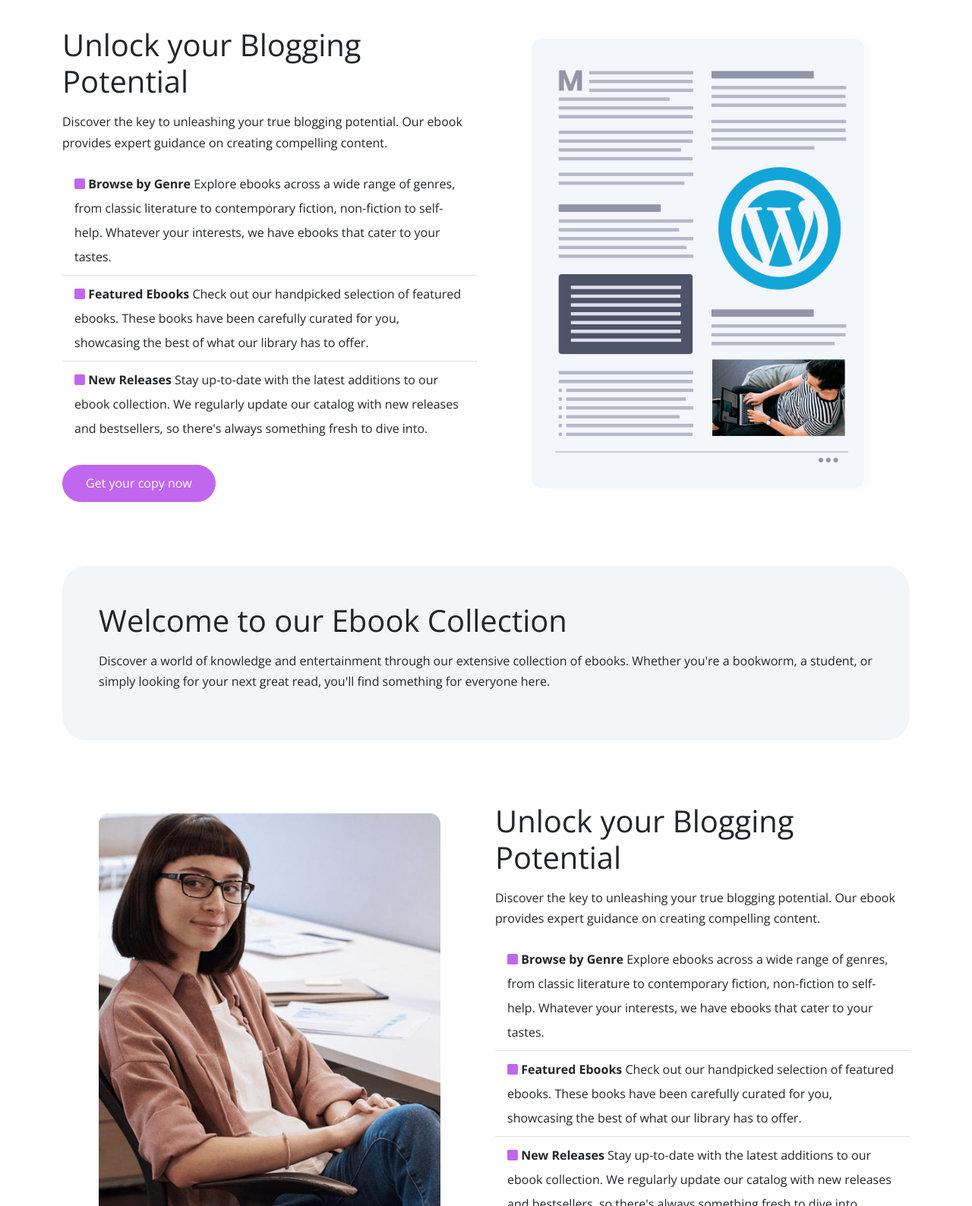
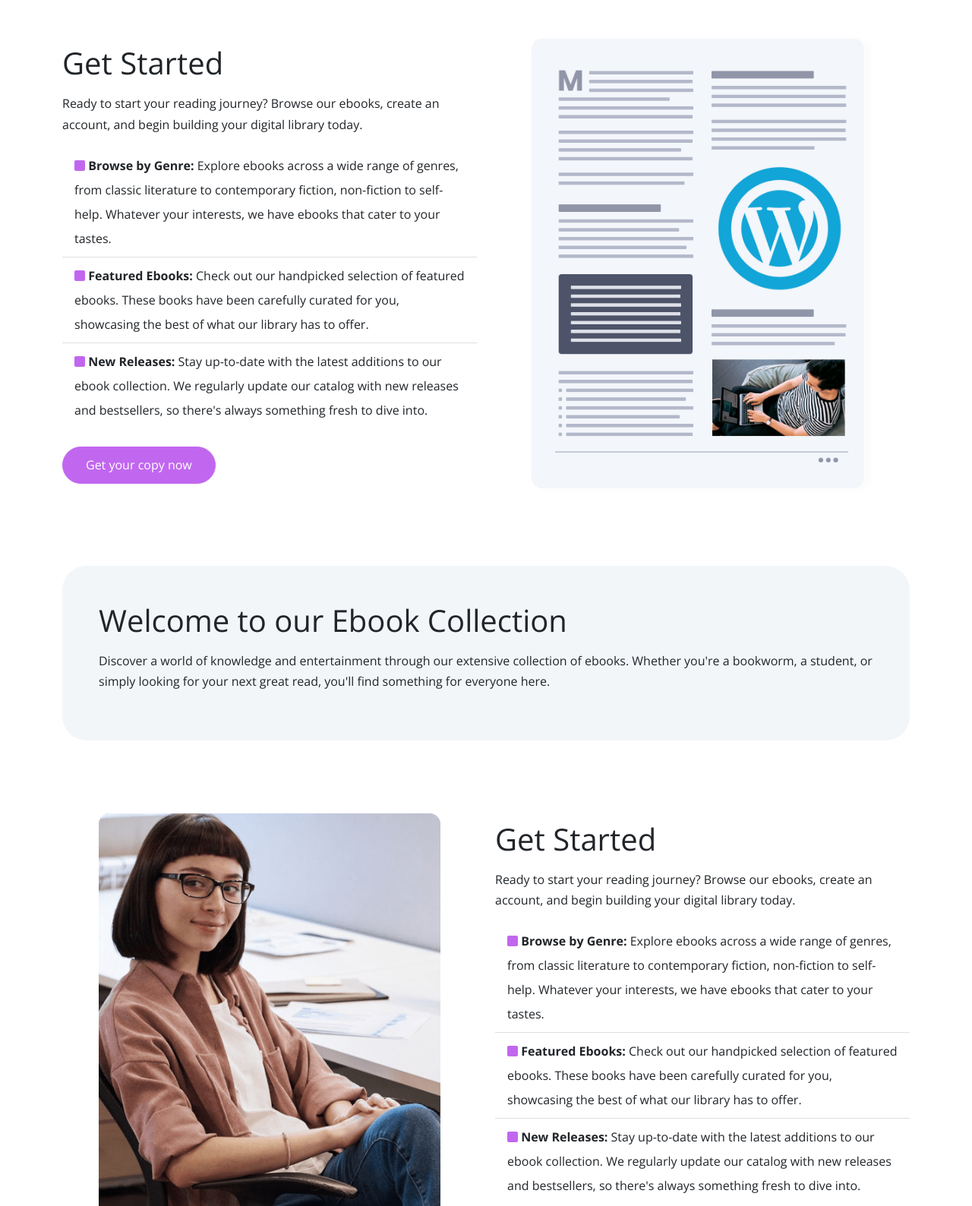
Before and after one commit to DianaTurloaica/Ebook-Website, a website: page index.html in a window 1280 px wide. Shown: the part 1300-2888 px from the top of the page at 76% size. Drawn offline with nearby package versions, Linux system fonts and the light colour scheme; files that its build step writes are made by us from their sources.

Commit message:
index.html

```diff
--- a/index.html
+++ b/index.html
@@ -139,21 +139,21 @@
     <div class="row">
       <div class="col-lg-6">
         <div class="text-container d-flex flex-column justify-content-center h-100">
-          <h2 class="display-6">Unlock your Blogging Potential</h2>
-          <p>Discover the key to unleashing your true blogging potential. Our ebook provides expert guidance on creating compelling content.</p>
+          <h2 class="display-6">Get Started</h2>
+          <p>Ready to start your reading journey? Browse our ebooks, create an account, and begin building your digital library today.</p>
           <ul class="list-group list-group-flush lh-lg">
             <li class="list-group-item">
             <i class="fas fa-square text-primary"></i>
-            <strong>Browse by Genre</strong> Explore ebooks across a wide range of genres, from classic literature to contemporary fiction, non-fiction to self-help. Whatever your interests, we have ebooks that cater to your tastes.
+            <strong>Browse by Genre:</strong> Explore ebooks across a wide range of genres, from classic literature to contemporary fiction, non-fiction to self-help. Whatever your interests, we have ebooks that cater to your tastes.
 
             </li>
             <li class="list-group-item">
               <i class="fas fa-square text-primary"></i>
-              <strong>Featured Ebooks</strong> Check out our handpicked selection of featured ebooks. These books have been carefully curated for you, showcasing the best of what our library has to offer.
+              <strong>Featured Ebooks:</strong> Check out our handpicked selection of featured ebooks. These books have been carefully curated for you, showcasing the best of what our library has to offer.
               </li>
               <li class="list-group-item">
                 <i class="fas fa-square text-primary"></i>
-                <strong>New Releases</strong> Stay up-to-date with the latest additions to our ebook collection. We regularly update our catalog with new releases and bestsellers, so there's always something fresh to dive into.
+                <strong>New Releases:</strong> Stay up-to-date with the latest additions to our ebook collection. We regularly update our catalog with new releases and bestsellers, so there's always something fresh to dive into.
                 </li>
           </ul>
           <a class="btn btn-primary text-white mt-4 align-self-start" data-bs-toggle="modal" data-bs-target="#modal1">Get your copy now</a>
@@ -182,21 +182,21 @@
 
         <div class="col-lg-6">
           <div class="text-container">
-            <h2 class="display-6">Unlock your Blogging Potential</h2>
-          <p>Discover the key to unleashing your true blogging potential. Our ebook provides expert guidance on creating compelling content.</p>
+            <h2 class="display-6">Get Started</h2>
+          <p>Ready to start your reading journey? Browse our ebooks, create an account, and begin building your digital library today.</p>
           <ul class="list-group list-group-flush lh-lg">
             <li class="list-group-item">
             <i class="fas fa-square text-primary"></i>
-            <strong>Browse by Genre</strong> Explore ebooks across a wide range of genres, from classic literature to contemporary fiction, non-fiction to self-help. Whatever your interests, we have ebooks that cater to your tastes.
+            <strong>Browse by Genre:</strong> Explore ebooks across a wide range of genres, from classic literature to contemporary fiction, non-fiction to self-help. Whatever your interests, we have ebooks that cater to your tastes.
 
             </li>
             <li class="list-group-item">
               <i class="fas fa-square text-primary"></i>
-              <strong>Featured Ebooks</strong> Check out our handpicked selection of featured ebooks. These books have been carefully curated for you, showcasing the best of what our library has to offer.
+              <strong>Featured Ebooks:</strong> Check out our handpicked selection of featured ebooks. These books have been carefully curated for you, showcasing the best of what our library has to offer.
               </li>
               <li class="list-group-item">
                 <i class="fas fa-square text-primary"></i>
-                <strong>New Releases</strong> Stay up-to-date with the latest additions to our ebook collection. We regularly update our catalog with new releases and bestsellers, so there's always something fresh to dive into.
+                <strong>New Releases:</strong> Stay up-to-date with the latest additions to our ebook collection. We regularly update our catalog with new releases and bestsellers, so there's always something fresh to dive into.
                 </li>
           </ul>
         <a href="" class="btn btn-primary text-white">Free Download</a>
@@ -234,21 +234,21 @@
       </div>
       <div class="col-lg-6">
         <div class="text-container d-flex flex-column justify-content-center h-100">
-          <h2 class="display-6">Unlock your Blogging Potential</h2>
-          <p>Discover the key to unleashing your true blogging potential. Our ebook provides expert guidance on creating compelling content.</p>
+          <h2 class="display-6">Get Started</h2>
+          <p>Ready to start your reading journey? Browse our ebooks, create an account, and begin building your digital library today.</p>
           <ul class="list-group list-group-flush lh-lg">
             <li class="list-group-item">
             <i class="fas fa-square text-primary"></i>
-            <strong>Browse by Genre</strong> Explore ebooks across a wide range of genres, from classic literature to contemporary fiction, non-fiction to self-help. Whatever your interests, we have ebooks that cater to your tastes.
+            <strong>Browse by Genre:</strong> Explore ebooks across a wide range of genres, from classic literature to contemporary fiction, non-fiction to self-help. Whatever your interests, we have ebooks that cater to your tastes.
 
             </li>
             <li class="list-group-item">
               <i class="fas fa-square text-primary"></i>
-              <strong>Featured Ebooks</strong> Check out our handpicked selection of featured ebooks. These books have been carefully curated for you, showcasing the best of what our library has to offer.
+              <strong>Featured Ebooks:</strong> Check out our handpicked selection of featured ebooks. These books have been carefully curated for you, showcasing the best of what our library has to offer.
               </li>
               <li class="list-group-item">
                 <i class="fas fa-square text-primary"></i>
-                <strong>New Releases</strong> Stay up-to-date with the latest additions to our ebook collection. We regularly update our catalog with new releases and bestsellers, so there's always something fresh to dive into.
+                <strong>New Releases:</strong> Stay up-to-date with the latest additions to our ebook collection. We regularly update our catalog with new releases and bestsellers, so there's always something fresh to dive into.
                 </li>
           </ul>
           <a class="btn btn-primary text-white mt-4 align-self-start" data-bs-toggle="modal" data-bs-target="#modal1">Get your copy now</a>
@@ -271,21 +271,21 @@
 
         <div class="col-lg-6">
           <div class="text-container">
-            <h2 class="display-6">Unlock your Blogging Potential</h2>
-          <p>Discover the key to unleashing your true blogging potential. Our ebook provides expert guidance on creating compelling content.</p>
+            <h2 class="display-6">Get Started</h2>
+          <p>Ready to start your reading journey? Browse our ebooks, create an account, and begin building your digital library today.</p>
           <ul class="list-group list-group-flush lh-lg">
             <li class="list-group-item">
             <i class="fas fa-square text-primary"></i>
-            <strong>Browse by Genre</strong> Explore ebooks across a wide range of genres, from classic literature to contemporary fiction, non-fiction to self-help. Whatever your interests, we have ebooks that cater to your tastes.
+            <strong>Browse by Genre:</strong> Explore ebooks across a wide range of genres, from classic literature to contemporary fiction, non-fiction to self-help. Whatever your interests, we have ebooks that cater to your tastes.
 
             </li>
             <li class="list-group-item">
               <i class="fas fa-square text-primary"></i>
-              <strong>Featured Ebooks</strong> Check out our handpicked selection of featured ebooks. These books have been carefully curated for you, showcasing the best of what our library has to offer.
+              <strong>Featured Ebooks:</strong> Check out our handpicked selection of featured ebooks. These books have been carefully curated for you, showcasing the best of what our library has to offer.
               </li>
               <li class="list-group-item">
                 <i class="fas fa-square text-primary"></i>
-                <strong>New Releases</strong> Stay up-to-date with the latest additions to our ebook collection. We regularly update our catalog with new releases and bestsellers, so there's always something fresh to dive into.
+                <strong>New Releases:</strong> Stay up-to-date with the latest additions to our ebook collection. We regularly update our catalog with new releases and bestsellers, so there's always something fresh to dive into.
                 </li>
           </ul>
         <a href="" class="btn btn-primary text-white">Free Download</a>
@@ -356,7 +356,8 @@
   <div class="container">
     <div class="row">
       <div class="col-md-6 offset-md-3 text-center fs-4">
-        <p>Connect with fellow book enthusiasts, share your reviews, and participate in discussions. Our community is a welcoming place for book lovers to connect and engage.</p>
+        <p>Join Our Community</p>
+        <p>Connect with fellow book enthusiasts, share your reviews, and participate in discussions.</p>
        <div class="social-icons d-flex justify-content-center gap-4">
         <i class="fab fa-facebook fa-2x"></i>
         <i class="fab fa-twitter fa-2x"></i>
```
